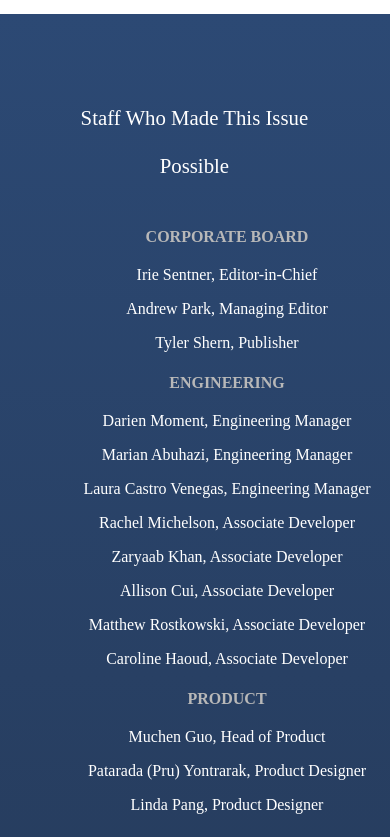
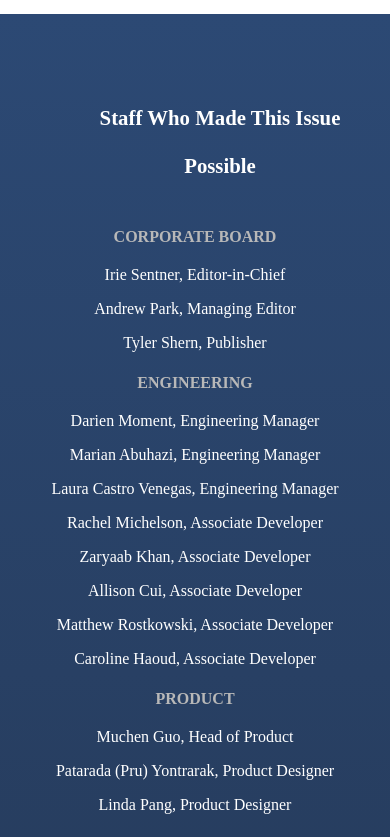
Before and after one commit to spectatorpublishing/commencement-2023, a React (Create React App) app: page / in a window 390 px wide. Shown: the top 837 px of the page. Built offline with nearby package versions, Linux system fonts and the light colour scheme; the HTML template or start-up script is replaced by a standard one; a web font is replaced by a local one.

Commit message:
fixed mobile spacing and bolded title in mobile

```diff
--- a/src/components/Credits.js
+++ b/src/components/Credits.js
@@ -9,13 +9,13 @@ const jsonData = require("../testData/testCredits.json")
 const font = "Khula";
 
 const HeaderDiv = styled.div`
-    padding-left:4rem;
     @media only screen and (max-width: 768px){
         text-align:center;
     }
 `;
 
 const Header = styled.h1`
+    padding-left:4rem;
     font-style: normal;
     font-weight: 700;
     font-size: 30px;
@@ -26,16 +26,21 @@ const Header = styled.h1`
     padding-top:2rem;
     @media only screen and (max-width: 1216px){
         width: 68%;
+        font-weight: 700;
         font-size: 1.8rem;
+        text-align:center
     }
     @media only screen and (max-width: 768px){
         width: 80%;
+        font-weight: 700;
         font-size: 1.5rem;
+        text-align:center
     }
     @media only screen and (max-width: 600px){
-        font-weight: 400;
+        font-weight: 700;
         font-size: 1.3rem;
         padding-top:5rem;
+        text-align:center;
     }
 `;
 
@@ -48,6 +53,7 @@ const SectAndNames = styled.ul`
 
   @media only screen and (max-width: 768px) {
     columns: 1;
+
     }
   }
 `;
@@ -72,6 +78,9 @@ const Section = styled.div`
         font-size: 16px;
         line-height: 26px;
         text-transform: uppercase;
+        @media only screen and (max-width: 768px){
+            padding-left: 0rem;
+        }
     }
     @media only screen and (max-width: 1216px){
         font-size: 1.8rem;
@@ -101,14 +110,10 @@ const Name = styled.div`
     margin-top: 1rem;
     margin-bottom: 1rem;
     color: #FFFFFF;
-    @media only screen and (max-width: 1216px){
-        font-size: 1rem;
-    }
-    @media only screen and (max-width: 1024px){
-        font-size: 0.8rem;
-    }
+
     @media only screen and (max-width: 768px){
         font-size:1rem;
+        padding-left: 0rem;
     }
 `;
 
```
